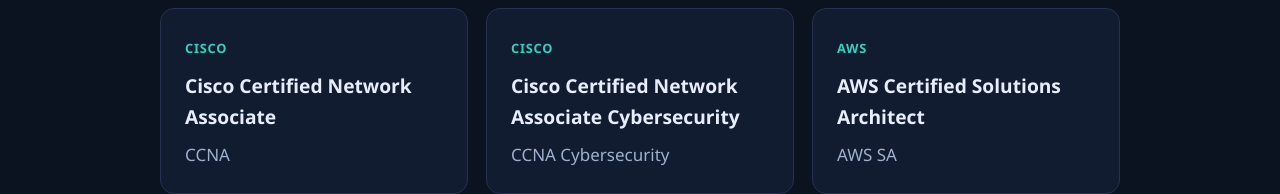
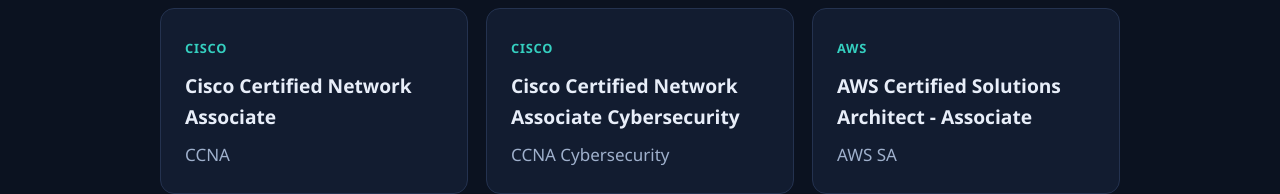
Before and after one commit to Abdul-Mateen-2965/Abdul-Mateen-2965, a plain HTML site: page certifications.html in a window 1280 px wide. Shown: the part 421-615 px from the top of the page. Drawn offline with Linux system fonts and the light colour scheme.

Commit message:
Use full AWS certificate name
Co-Authored-By: Claude Fable 5.2 <noreply@anthropic.com>
Claude-Session: https://claude.ai/code/session_011SJ3Wz88EttysWD7ocfeCX

```diff
--- a/certifications.html
+++ b/certifications.html
@@ -44,7 +44,7 @@
         </div>
         <div class="card">
           <span class="tag">AWS</span>
-          <h3>AWS Certified Solutions Architect</h3>
+          <h3>AWS Certified Solutions Architect - Associate</h3>
           <p>AWS SA</p>
         </div>
       </div>
```
